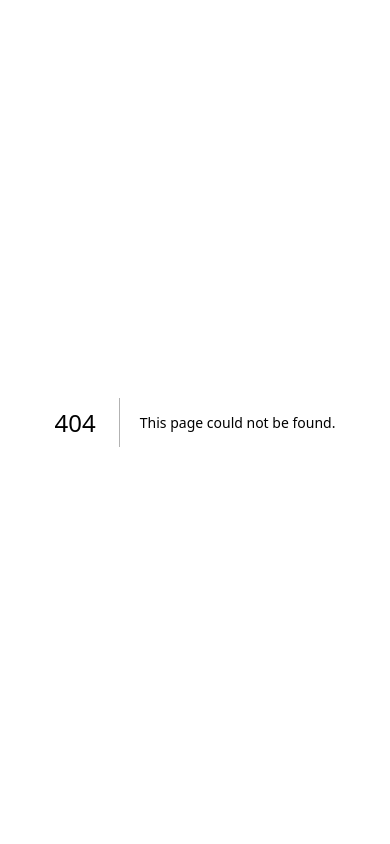
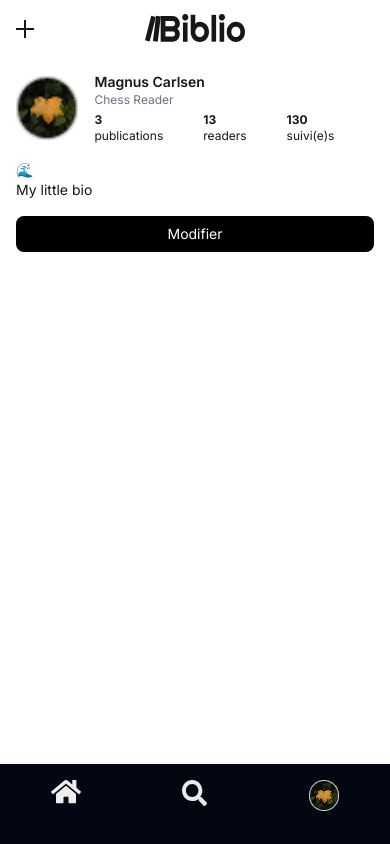
Before and after one commit to ClementSellyPro/biblio-app, a Next.js app: page /profile in a window 390 px wide. Before the commit this address had no page. Built offline with nearby package versions, Linux system fonts and the light colour scheme.

Commit message:
Create ProfilePage and ProfileHeader, and adding the style for mobile version

```diff
--- /dev/null
+++ b/app/(main)/profile/_components/ProfileHeader.tsx
@@ -0,0 +1,58 @@
+import Image from "next/image";
+
+export default function ProfileHeader() {
+  return (
+    <div className="flex flex-col gap-4 p-4!">
+      <div className="flex items-center gap-4">
+        <div>
+          <Image
+            src={"/icon/temporary_profile.png"}
+            alt="Profile picture"
+            width={80}
+            height={80}
+          />
+        </div>
+
+        <div className="flex flex-col gap-1 w-full">
+          <div>
+            <div>
+              <p className="text-sm font-semibold">Magnus Carlsen</p>
+              <p className="text-xs text-gray-500">Chess Reader</p>
+            </div>
+          </div>
+
+          {/* numbers section */}
+          <div className="flex gap-10 text-xs">
+            <div className="flex flex-col">
+              <span className="font-bold">3</span>
+              <span>publications</span>
+            </div>
+
+            <div className="flex flex-col">
+              <span className="font-bold">13</span>
+              <span>readers</span>
+            </div>
+
+            <div className="flex flex-col">
+              <span className="font-bold">130</span>
+              <span>suivi(e)s</span>
+            </div>
+          </div>
+        </div>
+      </div>
+
+      <div className="text-sm">
+        <p>
+          🌊 <br /> My little bio
+        </p>
+      </div>
+
+      <button
+        className="py-2! rounded-lg text-sm bg-black hover:opacity-90 hover:cursor-pointer text-white"
+        type="button"
+      >
+        Modifier
+      </button>
+    </div>
+  );
+}
--- /dev/null
+++ b/app/(main)/profile/page.tsx
@@ -0,0 +1,9 @@
+import ProfileHeader from "./_components/ProfileHeader";
+
+export default function ProfileSearch() {
+  return (
+    <div>
+      <ProfileHeader />
+    </div>
+  );
+}
```
